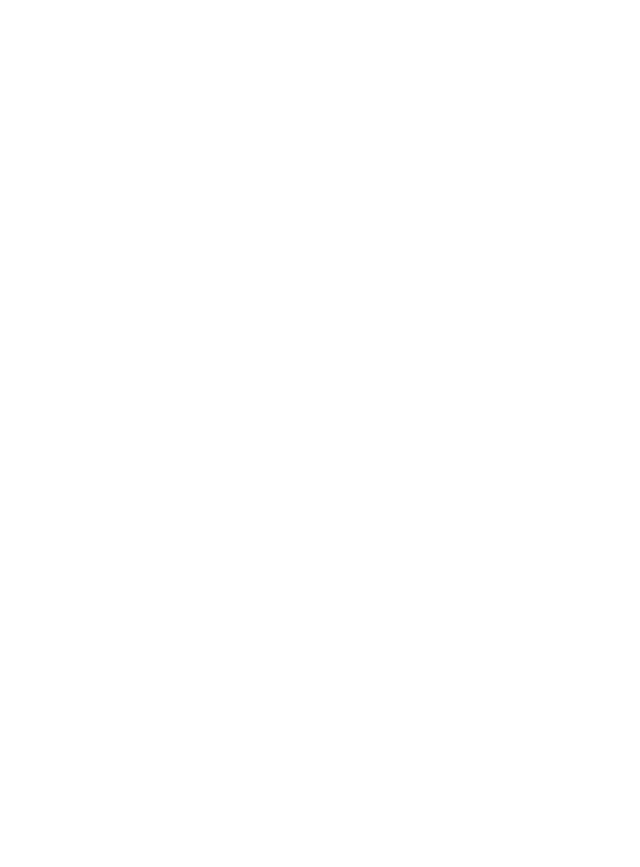
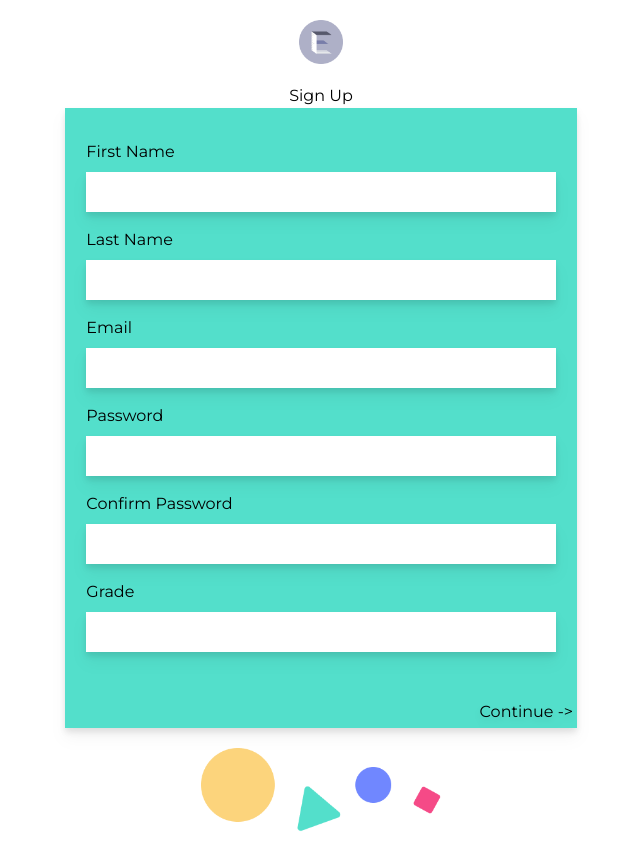
Before and after one commit to codersforcauses/elucidate, a Nuxt app in the folder client/: page /signup in a window 1280 px wide. Before the commit this address had no page. Shown: the whole page, without its empty margins (319-959 px from the left). Before the commit the page ends 800 px from the top, so only its background shows below. Built offline with nearby package versions, Linux system fonts and the light colour scheme.

Commit message:
Rename page

```diff
--- a/client/pages/index.vue
+++ b/client/pages/signup.vue
@@ -20,7 +20,7 @@
 <script>
 let count = 0;
 export default {
-  name: 'IndexPage',
+  name: 'signup-page',
   data: () => ({
     fields: [
       { name: "First Name", type: "text", index: count++ },
```
Also changed, not shown: client/tailwind.config.js (indentation only).
